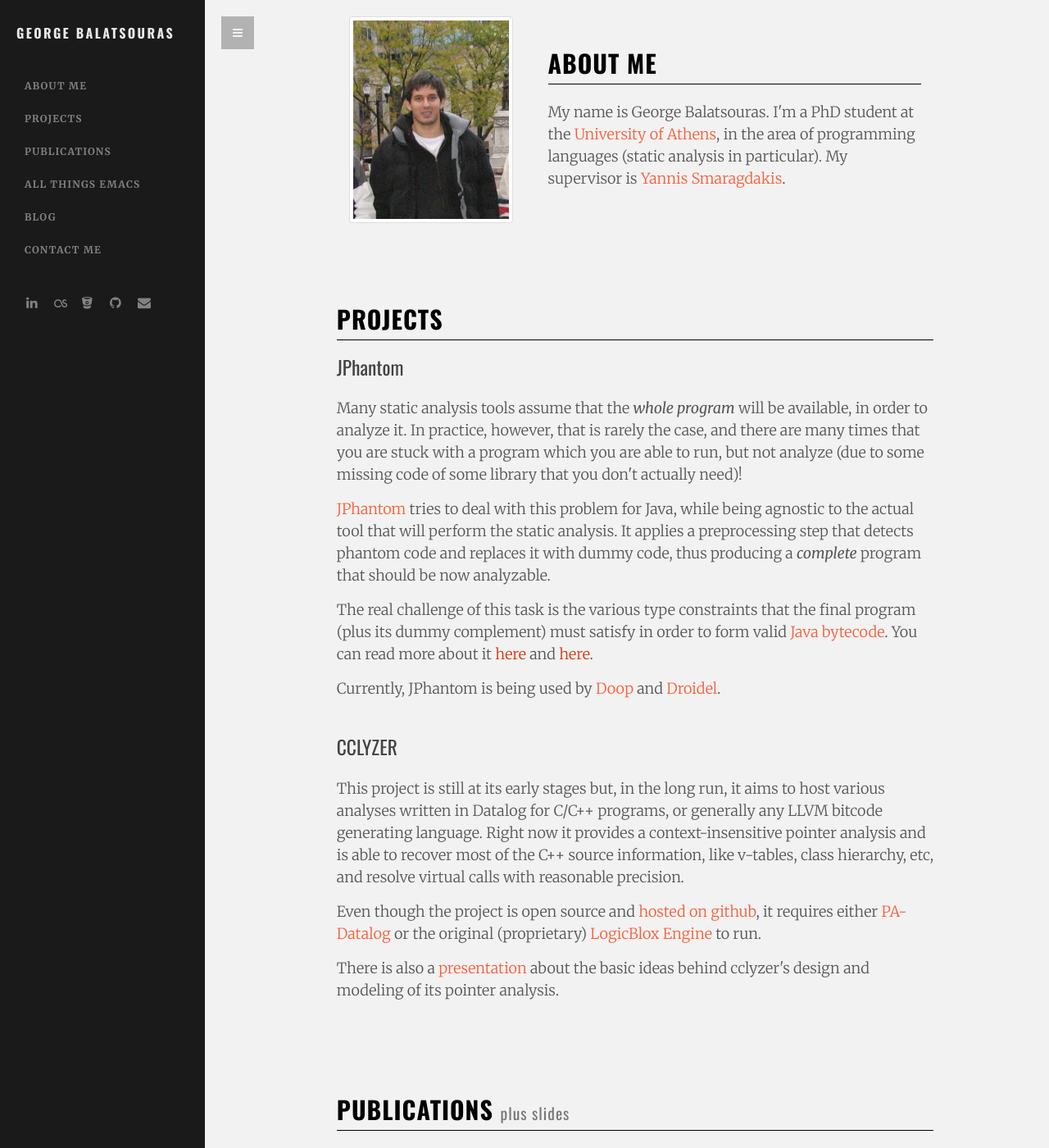
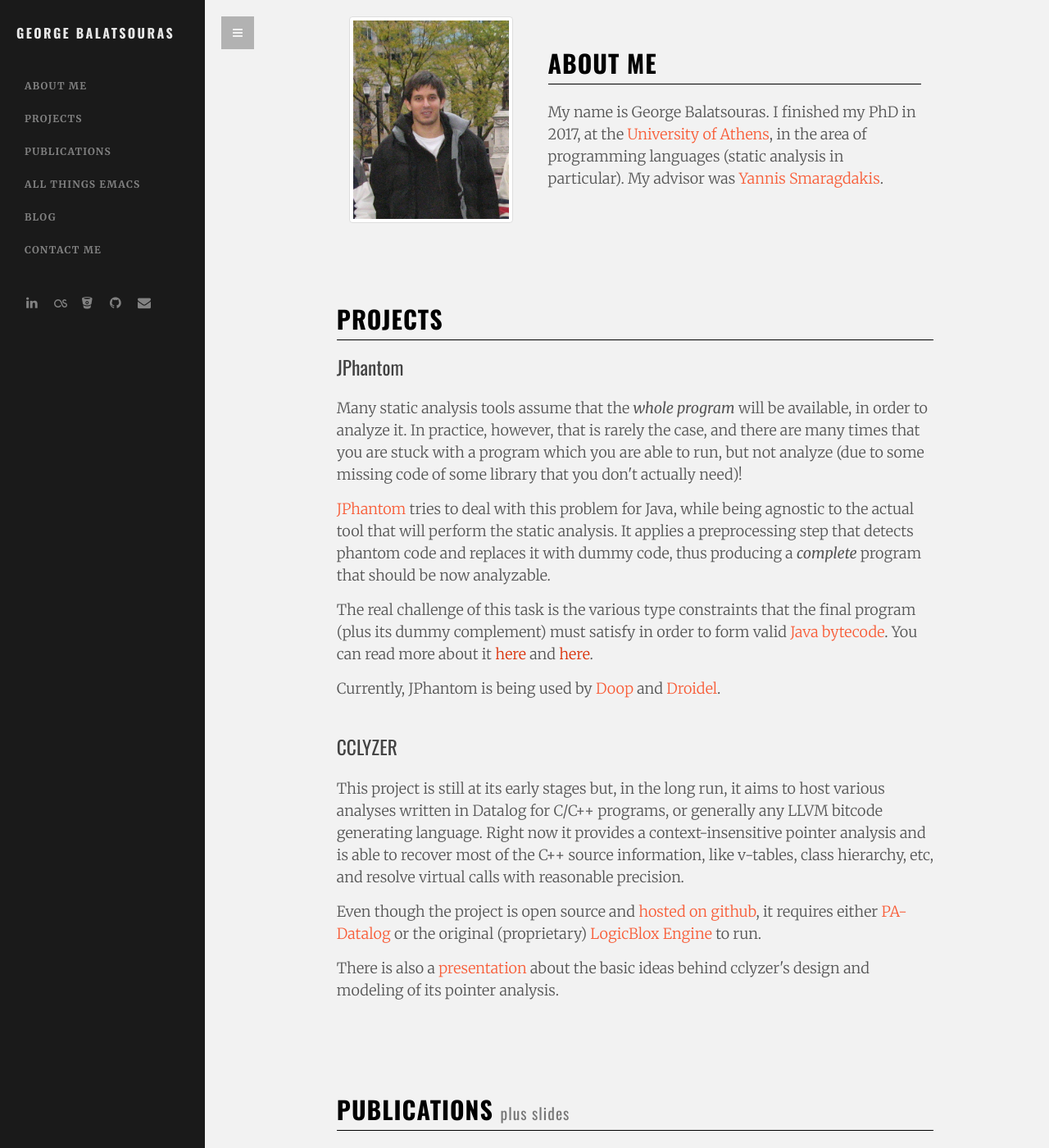
Before and after one commit to gbalats/gbalats.github.io, a Jekyll site: the page built from index.html, in a window 1280 px wide and 1400 px high. Shown: the whole window at 82% size. Built offline with Jekyll 4.4.1, drawn with Linux system fonts in a browser that asks for light colours; some of the changed text lies outside the part shown.

Commit message:
Add thesis

```diff
--- a/_includes/papers.html
+++ b/_includes/papers.html
@@ -6,8 +6,12 @@
       <!-- Paper Title -->
       {% if paper.url %}
       <a href="{{ paper.url }}">{{ paper.title }}</a>
+      {% elsif paper.doi %}
+      <a href="{{ paper.doi | prepend:'http://dx.doi.org/' }}">{{ paper.title }}</a>
+      {% elsif paper.pdf_link %}
+      <a href="{{ paper.pdf_link }}">{{ paper.title }}</a>
       {% else %}
-      <a href="{{ paper.doi | prepend:'http://dx.doi.org/' }}">{{ paper.title }}</a>
+      {{ paper.title }}
       {% endif %}
       <!-- Toggle Abstract Button -->
       <a class="btn toggle-abstract" data-toggle="collapse"
@@ -34,14 +38,16 @@
         <!-- Conference -->
         <span class="conf">{{ paper.conference }}</span>
         {% elsif paper.journal %}
-        <!-- Conference -->
+        <!-- Journal -->
         <span class="journal">{{ paper.journal }}</span>
+        {% elsif paper.thesis %}
+        <span class="thesis">{{ paper.thesis }}</span>
         {% endif %}
       </span>
     </h3>
-    <p id="abstract{{ forloop.index }}" class="paper-abstract collapse">
+    <div id="abstract{{ forloop.index }}" class="paper-abstract collapse">
       {{ paper.abstract }}
-    </p><!-- /paper-abstract -->
+    </div><!-- /paper-abstract -->
   </div> <!-- /paper -->
   {% endfor %}
 
--- a/index.html
+++ b/index.html
@@ -45,10 +45,10 @@
           </h2>
         </div>
 
-        My name is George Balatsouras. I'm a PhD student at the
+        My name is George Balatsouras. I finished my PhD in 2017, at the
         <a href="http://en.uoa.gr/">University of Athens</a>, in the
         area of programming languages (static analysis in particular).
-        My supervisor is <a href="http://smaragd.org/">Yannis
+        My advisor was <a href="http://smaragd.org/">Yannis
           Smaragdakis</a>.
       </div>
     </div>   <!-- /#about -->
```
Also changed, not shown: _data/publications.yaml (+58 -0 lines), 1 other file.
